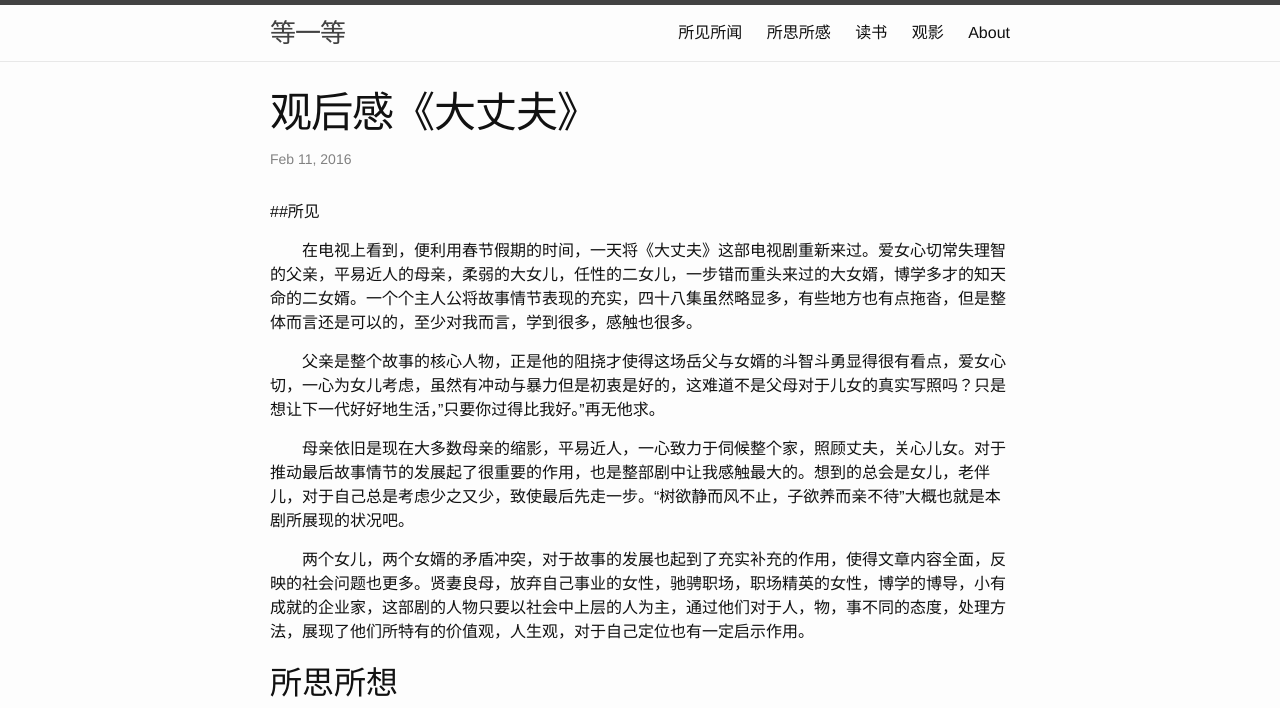
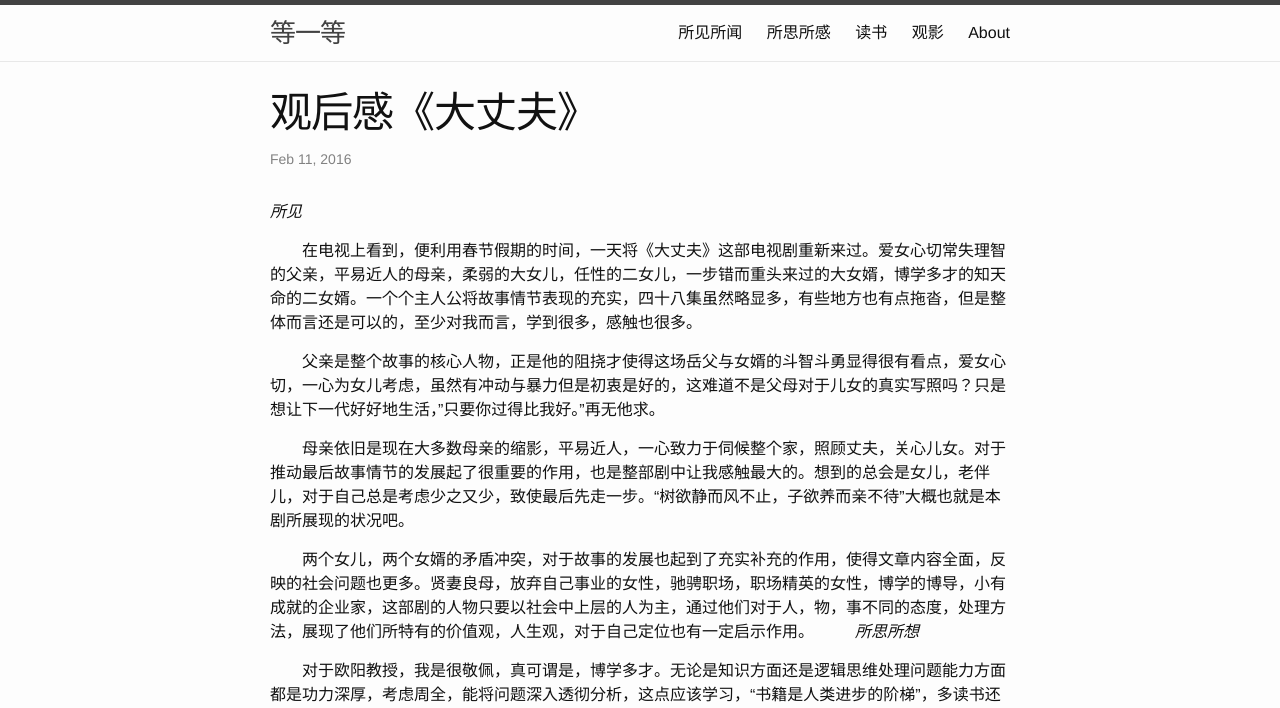
Before and after one commit to dengdeng1/dengdeng1.github.io, a Jekyll site: the page built from _posts/watching/2016-02-11-As-a-men.markdown, in a window 1280 px wide. Shown: the top 708 px of the page. Built offline with Jekyll 4.4.1, drawn with Linux system fonts in a browser that asks for light colours; some of the changed text lies outside the part shown.

Commit message:
Update 2016-02-11-As-a-men.markdown

```diff
--- a/_posts/watching/2016-02-11-As-a-men.markdown
+++ b/_posts/watching/2016-02-11-As-a-men.markdown
@@ -5,7 +5,7 @@
 categories: watching
 ---
 
-##所见
+*所见*
 
 　　在电视上看到，便利用春节假期的时间，一天将《大丈夫》这部电视剧重新来过。爱女心切常失理智的父亲，平易近人的母亲，柔弱的大女儿，任性的二女儿，一步错而重头来过的大女婿，博学多才的知天命的二女婿。一个个主人公将故事情节表现的充实，四十八集虽然略显多，有些地方也有点拖沓，但是整体而言还是可以的，至少对我而言，学到很多，感触也很多。
 
@@ -15,9 +15,10 @@
 
 　　两个女儿，两个女婿的矛盾冲突，对于故事的发展也起到了充实补充的作用，使得文章内容全面，反映的社会问题也更多。贤妻良母，放弃自己事业的女性，驰骋职场，职场精英的女性，博学的博导，小有成就的企业家，这部剧的人物只要以社会中上层的人为主，通过他们对于人，物，事不同的态度，处理方法，展现了他们所特有的价值观，人生观，对于自己定位也有一定启示作用。
 
-## 所思所想
+*所思所想*
 
 　　对于欧阳教授，我是很敬佩，真可谓是，博学多才。无论是知识方面还是逻辑思维处理问题能力方面都是功力深厚，考虑周全，能将问题深入透彻分析，这点应该学习，“书籍是人类进步的阶梯”，多读书还是很好的，用知识武装自己。这也是学者型人才吧，阅历经验加之专业知识，想必会让不少人羡慕不已。启发我，还是要多读书，多分析问题，找到适合的解决方法。
 
 　　由王慧娟所引发的思考，正是顾大海的妻子，“树欲静而风不止”让我也感受到了自己身上的责任重大，也想到自己尽孝的时间随着匆匆而过的流逝逐渐减少，相处时日日然也与日剧减。尽职尽责，多尽孝心，想必这些话太大了，父母面前就不必扛着这些大旗宣誓出征，多回家，常联系，实实在在就好。
+　{:.center}
 ![孝敬父母](http://7xqbv5.com1.z0.glb.clouddn.com/parents.jpg)
```
